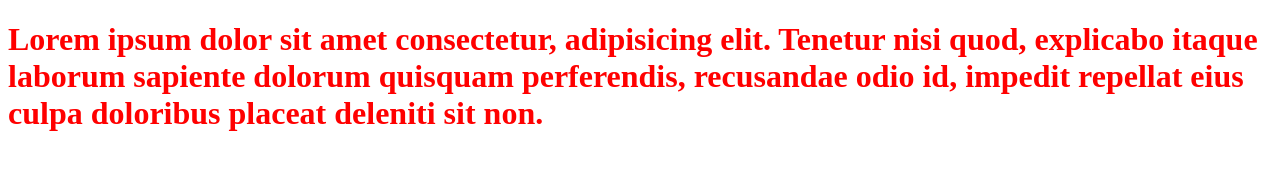
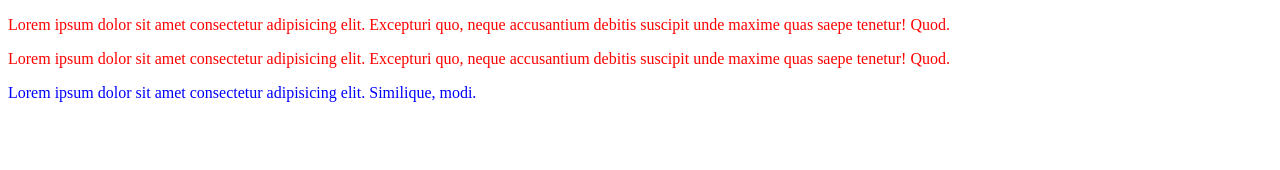
Before and after one commit to mj0142/css-crashcourse, a plain HTML site: page index.html in a window 1280 px wide. Drawn offline with Linux system fonts and the light colour scheme.

Commit message:
specificity

```diff
--- a/index.html
+++ b/index.html
@@ -8,11 +8,16 @@
   </head>
 
   <body>
-    <h1>
-      Lorem ipsum dolor sit amet consectetur, adipisicing elit. Tenetur nisi
-      quod, explicabo itaque laborum sapiente dolorum quisquam perferendis,
-      recusandae odio id, impedit repellat eius culpa doloribus placeat deleniti
-      sit non.
-    </h1>
+    <p class="red">
+      Lorem ipsum dolor sit amet consectetur adipisicing elit. Excepturi quo,
+      neque accusantium debitis suscipit unde maxime quas saepe tenetur! Quod.
+    </p>
+    <p class="red">
+      Lorem ipsum dolor sit amet consectetur adipisicing elit. Excepturi quo,
+      neque accusantium debitis suscipit unde maxime quas saepe tenetur! Quod.
+    </p>
+    <p class="blue">
+      Lorem ipsum dolor sit amet consectetur adipisicing elit. Similique, modi.
+    </p>
   </body>
 </html>
--- a/style.css
+++ b/style.css
@@ -1,3 +1,7 @@
-h1 {
+.red {
     color: red;
 }
+
+.blue  {
+    color: blue;
+}
```
